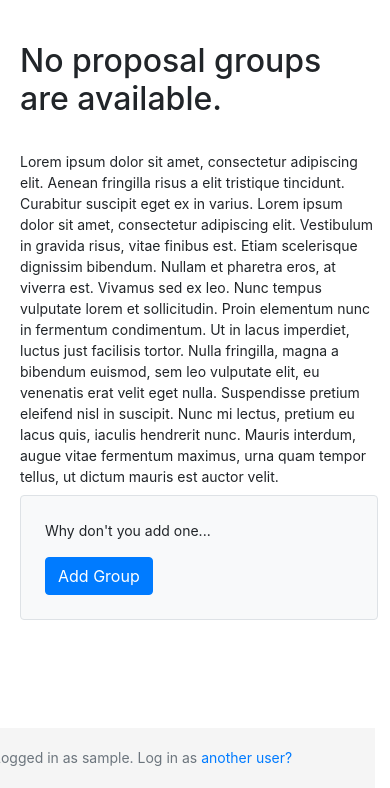
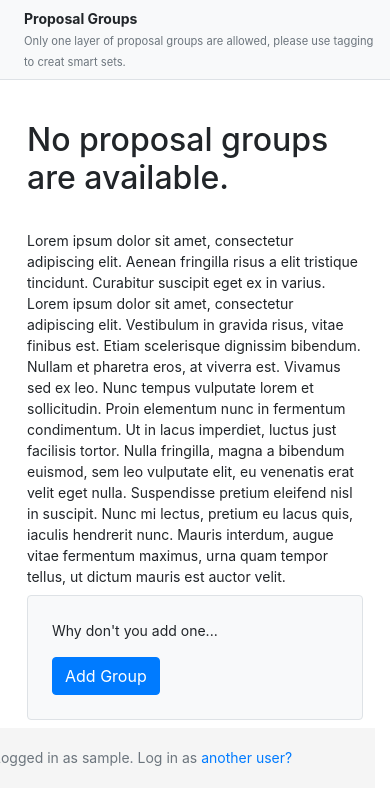
Before and after one commit to jonsaunders-git/consensus_engine, a Django app: page /consensus/proposalgroups/ in a window 390 px wide. Shown: the part 56-844 px from the top of the page. Run offline with Django 3.2, Linux system fonts and the light colour scheme; the visitor is signed in with stand-in values (Sample User, id 1); data that the repository does not hold is empty; some libraries are stand-ins or nearby versions.

Commit message:
Updated layout so that it works and chnaged buttons for Group Proposals

```diff
--- a/consensus_engine/templates/consensus_engine/base_userlayout.html
+++ b/consensus_engine/templates/consensus_engine/base_userlayout.html
@@ -1,16 +1,15 @@
 {% extends "base.html" %}
 {% load proposaltags %}
 
+{% block app_page %}
+<!-- app_page base-userlayout -->
 
-{% block app_page %}
-
-<div class="row">
-
-  <div class="col-md-2 px-0">
+  <!-- sidebar column  -->
     <nav class="col-md-2 d-none d-md-block bg-light sidebar">
       <div class="sidebar-sticky">
+
         {% block page_nav %}
-
+        <!-- page_nav base_userlayout -->
           <h6 class="sidebar-heading d-flex mt-4 mb-1 text-muted">
             <a class="nav-link active" href="{% url 'list_proposal_groups' %}"><span>Groups</span></a>
             <a class="d-flex align-items-center text-muted" href="{% url 'new_proposal_group' %}">
@@ -53,26 +52,22 @@
           </h6>
           <ul class="nav flex-column mb-2">
             {% block child_actions %}
+              <!-- child_actions base_userlayout -->
             {% endblock %}
           </ul>
         {% endblock %}
 
       </div>
     </nav>
-  </div>
 
-  <div class="col px-0 ml-2">
-    <main role="main" class="h-100">
-          <div class="container-fluid px-0">
-            {% block toolbar %}{% endblock %}
-          </div>
-          <div class="container-fluid h-100">
+    <main role="main" class="col-md-9 ml-sm-auto col-lg-10 ">
+          <!-- toolbar -->
+          {% block toolbar %}
+            <!-- toolbar base_userlayout -->
+          {% endblock %}
+          <!-- main content -->
           {% block page_content %}
+            <!-- page_content base_userlayout -->
           {% endblock %}
-        </div>
     </main>
-  </div>
-
-</div>
-
 {% endblock %}
--- a/consensus_engine/templates/consensus_engine/list_proposal_groups.html
+++ b/consensus_engine/templates/consensus_engine/list_proposal_groups.html
@@ -19,18 +19,29 @@
 {% endblock %}
 
 {% block toolbar %}
+<div class="row bg-light border-bottom" >
+  <div class="col my-2 ml-3 align-middle px-2">
+    <p class="my-0">
+      <span class="font-weight-bold my-0">Proposal Groups</span>
+    </p>
+    <p class="my-0 py-0 text-muted"><small>Only one layer of proposal groups are allowed, please use tagging to creat smart sets.</small></p>
+  </div>
+</div>
 {% endblock %}
 
 {% block page_content %}
 
 {% if proposalgroup_list %}
 
+{% for i in '0123456789'|make_list %}
+
   {% for proposalgroup in proposalgroup_list %}
-      {% if forloop.first %}<div class="row px-2"><div class="col"><div class="card-deck mt-2">{% endif %}
+      {% if forloop.first %}<div class="row mt-2 px-2"><div class="col"><div class="card-deck mt-2">{% endif %}
 
           <div class="card" style="width: 18rem;">
         <div class="card-body">
-          <h5 class="card-title">{{ proposalgroup.group_name}}</h5>
+          <p class="h5 card-title">{{ proposalgroup.group_name}}<span class="ml-2 align-top" data-feather="edit"></span></p>
+          <p class="text-muted"><small>{{ proposalgroup.group_description}}</small></p>
         </div>
         <div class="card-footer text-muted">
           <a href="{% url 'edit_proposal_group' proposalgroup.id %}" class="btn btn-primary">Edit</a>
@@ -40,6 +51,8 @@
       {% if forloop.counter|divisibleby:5 %}</div></div></div><div class="row px-2"><div class="col"><div class="card-deck mt-2">{% endif %}
       {% if forloop.last %}</div>{% endif %}
   {% endfor %}
+
+{% endfor %}
 
 {% else %}
   <div class="row mt-4">
--- a/consensus_engine/templates/consensus_engine/list_proposals.html
+++ b/consensus_engine/templates/consensus_engine/list_proposals.html
@@ -8,7 +8,8 @@
   <div class="col my-2 ml-3 align-middle px-2">
     <p class="my-0">
       <span class="font-weight-bold my-0">{{ proposal_group.group_name }}</span>
-      <a href="{% url 'edit_proposal_group' proposal_group.id %}"><span class="ml-2 text-muted wi" data-feather="edit"></span></a>
+      <a href="{% url 'edit_proposal_group' proposal_group.id %}"><span class="ml-2 text-muted" data-feather="edit"></span></a>
+      <a href=""><span class="ml-2 text-muted" data-feather="info"></span></a>
     </p>
     <p class="my-0 py-0 text-muted"><small>{{ proposal_group.group_description }}</small></p>
   </div>
```
Also changed, not shown: consensus_engine/templates/consensus_engine/base_dialog.html (+7 -2 lines), 1 other file.
